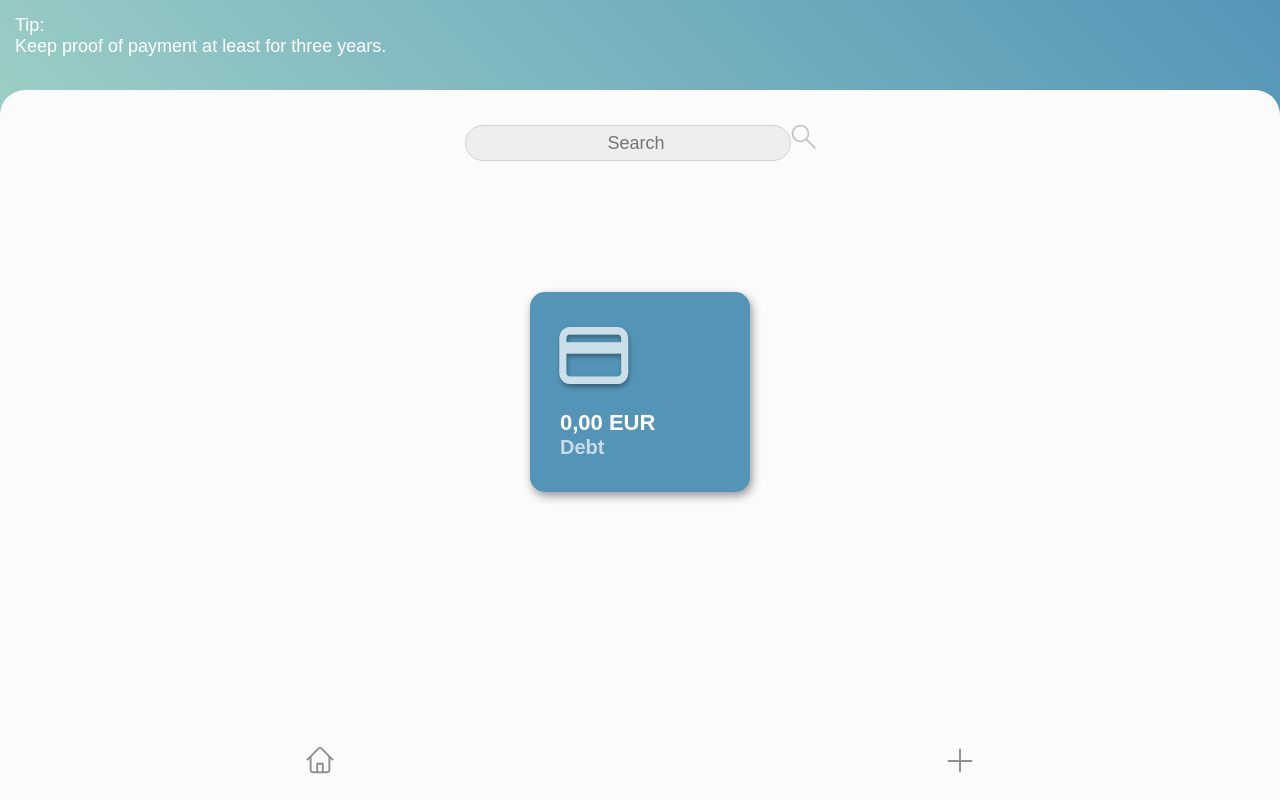
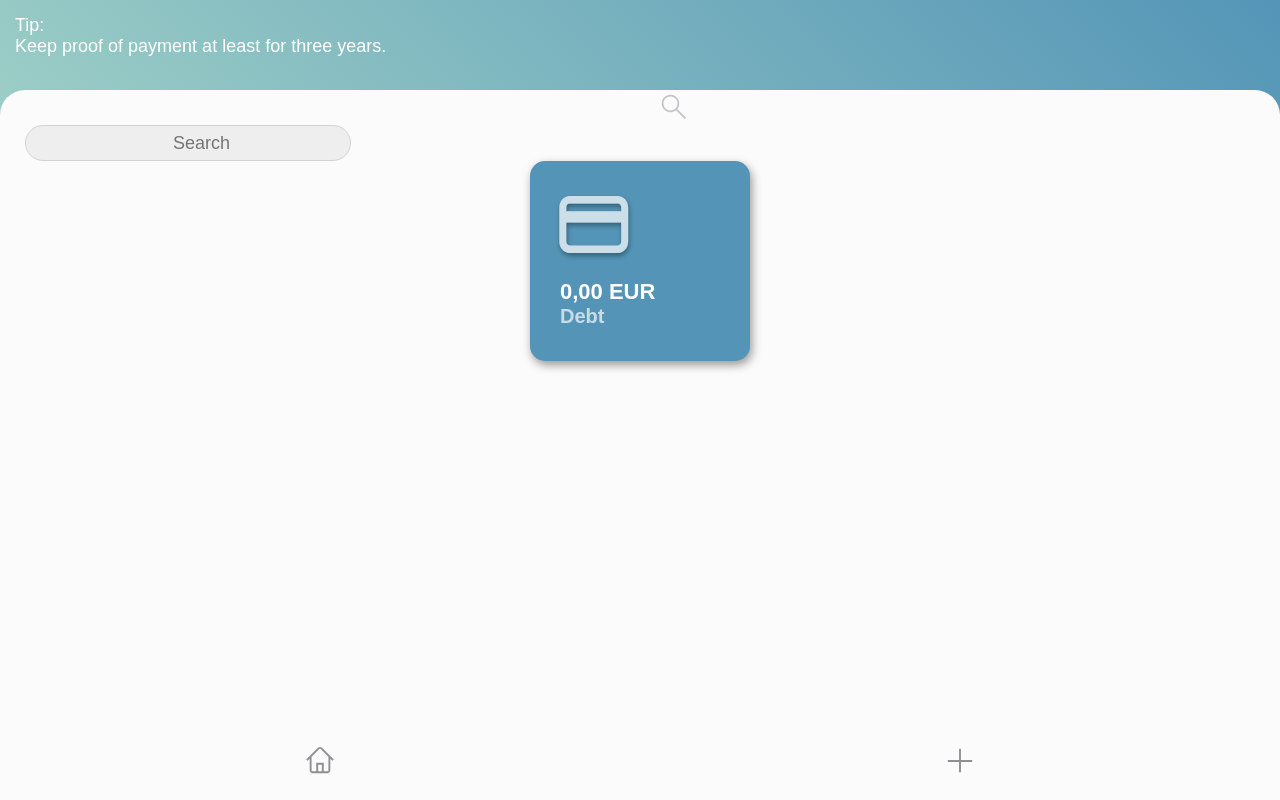
Before and after one commit to NanaDeMesa/beatem-inkasso, a React (Create React App) app: page / in a window 1280 px wide. Built offline with nearby package versions, Linux system fonts and the light colour scheme.

Commit message:
style searchbar

```diff
--- a/src/app/Header.js
+++ b/src/app/Header.js
@@ -14,7 +14,7 @@ function Header() {
       "The statues of limitation must be objected by the debtor vis-à-vis the creditor.",
       "Keep proof of payment at least for three years.",
       "After each agreement by telephone, ask for a written confirmation.",
-      "Before you go to a law firm, check whether you can access the public legal information.",
+      "Before you go to a law firm, check whether you can access a public legal information.",
       "If you’re not sure, if the debt is legit ask for a signed contract or a proof.",
       "Black sensitive data, when you send proofs to the creditor or collection agency.",
       "Offer a fair comparison/instalment. It is worth a try!",
--- a/src/cards/CardList.js
+++ b/src/cards/CardList.js
@@ -5,7 +5,6 @@ import styled from "styled-components";
 export const StyledBackground = styled.main`
   background: #fbfbfb;
   border-radius: 25px 25px 0 0;
-  display: grid;
   height: 100%;
 `;
 
@@ -14,7 +13,7 @@ const StyledAmountBox = styled.section`
   border-radius: 15px;
   box-shadow: 2px 4px 10px #979797;
   height: 200px;
-  margin: 35px auto;
+  margin: 0 auto 35px auto;
   width: 220px;
 `;
 
@@ -41,7 +40,7 @@ const StyledHeading = styled.h3`
   color: #fbfbfb;
   font-size: 20px;
   font-weight: bold;
-  margin: 0;
+  margin: 0 auto;
   opacity: 0.7;
   padding-left: 30px;
   padding-top: 8px;
@@ -55,15 +54,17 @@ const StyledInput = styled.input`
   width: 326px;
   height: 36px;
   background: #eeeeee;
-  margin: auto;
   border-radius: 2em;
   margin-top: 35px;
+  margin-left: 25px;
   border: solid 1px #d3d3d3;
   font-size: 18px;
 `;
 
 const StyledSearchIcon = styled.img`
-  position: sticky;
+  position: relative;
+  left: 310px;
+  top: -30px;
 `;
 
 export default function CardList({ cards, deleteCard }) {
@@ -85,10 +86,10 @@ export default function CardList({ cards, deleteCard }) {
       <StyledInputLabel>
         <StyledInput
           type="text"
-          placeholder="                            Search"
+          placeholder="                             Search"
         />
-        <StyledSearchIcon src="/assets/SearchIcon.svg" />
       </StyledInputLabel>
+      <StyledSearchIcon src="/assets/SearchIcon.svg" />
       <StyledAmountBox>
         <StyledCreditIcon src="./assets/CreditImg.svg" alt="Credit Icon" />
         <StyledResult>{getTotal()} EUR</StyledResult>
```
